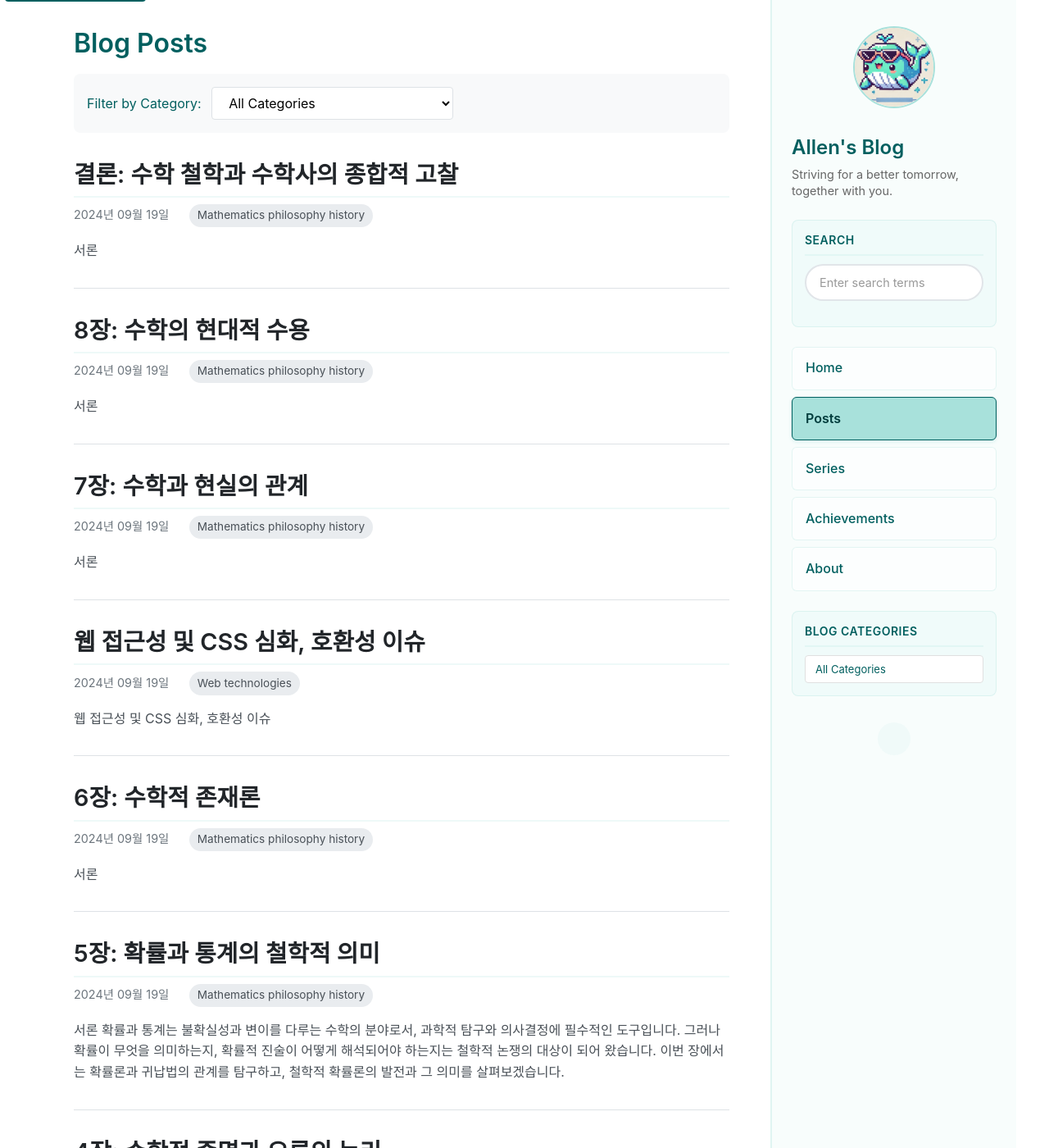
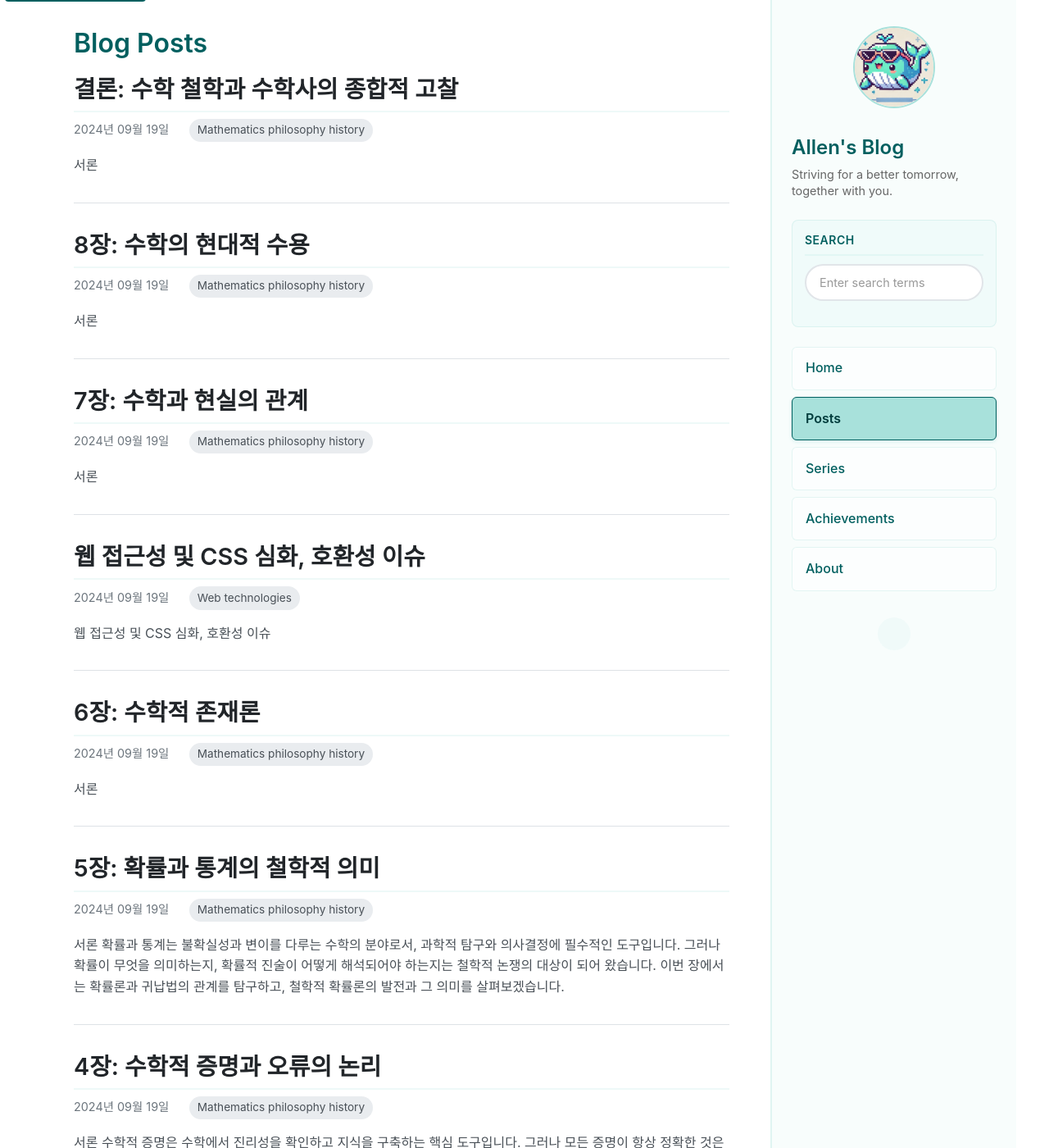
Before and after one commit to allenkang92/allenkang92.github.io, a Jekyll site: the page built from _pages/posts.html, in a window 1280 px wide and 1400 px high. Shown: the whole window at 82% size. Built offline with Jekyll 4.4.1, drawn with Linux system fonts in a browser that asks for light colours; a script that is not in the unit is left out.

Commit message:
refactor: remove category filters and enhance sidebar navigation styles.

```diff
--- a/_includes/components/sidebar.html
+++ b/_includes/components/sidebar.html
@@ -31,29 +31,7 @@
     </div>
   </nav>
 
-  <!-- 카테고리 필터 - 헤더에서 이동 -->
-  {% if page.url contains '/posts/' or page.url contains '/achievements/' %}
-  <div class="sidebar-category-filter">
-    <h3>{% if page.url contains '/posts/' %}Blog{% else %}Achievement{% endif %} Categories</h3>
-    <select
-      id="{% if page.url contains '/posts/' %}category-select{% else %}achievement-category-select{% endif %}"
-      aria-label="카테고리 선택"
-    >
-      <option value="all">All Categories</option>
-      {% if page.url contains '/posts/' %}
-        {% assign categories = site.data.categories.main %}
-      {% elsif page.url contains '/achievements/' %}
-        {% assign categories = site.data.achievement_categories.main %}
-      {% endif %}
 
-      {% for category in categories %}
-      <option value="{{ category.name }}" {% if page.category == category.name %}selected{% endif %}>
-        {{ category.title }}
-      </option>
-      {% endfor %}
-    </select>
-  </div>
-  {% endif %}
 
   <!-- 소셜 링크 -->
   <div class="social-links">
--- a/_pages/about.html
+++ b/_pages/about.html
@@ -4,6 +4,7 @@ title: About
 permalink: /about/
 ---
 
+<div class="about-content">
 <h2>About Me</h2>
 
 <div class="introduction" style="text-align: center; font-size: 1.5em; margin: 30px 0; color: #333; font-weight: 500;">
@@ -216,6 +217,8 @@ Aspirant in Cognitive Science and Neuroscience | Data Engineer
   <canvas id="skillRadarChart" width="400" height="400"></canvas>
 </div>
 
+</div>
+
 <!-- Chart.js 라이브러리 -->
 <script src="https://cdn.jsdelivr.net/npm/chart.js"></script>
 <!-- About 페이지 전용 JavaScript -->
--- a/_pages/posts.html
+++ b/_pages/posts.html
@@ -6,19 +6,6 @@ permalink: /posts/
 ---
 
 <h1>Blog Posts</h1>
-
-<div class="posts-filter">
-  <label for="category-select">Filter by Category:</label>
-  <select id="category-select">
-    <option value="all">All Categories</option>
-    {% assign categories = site.posts | map: "categories" | flatten | uniq | sort %}
-    {% for category in categories %}
-      {% if category %}
-        <option value="{{ category }}">{{ category | replace: '_', ' ' | capitalize }}</option>
-      {% endif %}
-    {% endfor %}
-  </select>
-</div>
 
 <div class="posts-list">
 {% for post in site.posts %}
@@ -42,27 +29,6 @@ permalink: /posts/
 </div>
 
 <style>
-.posts-filter {
-  margin-bottom: 2rem;
-  padding: 1rem;
-  background: #f8f9fa;
-  border-radius: 8px;
-}
-
-.posts-filter select {
-  padding: 0.5rem 1rem;
-  margin-left: 0.5rem;
-  border: 1px solid #dee2e6;
-  border-radius: 4px;
-  background: white;
-  font-size: 1rem;
-  cursor: pointer;
-}
-
-.posts-filter select:hover {
-  border-color: #adb5bd;
-}
-
 .post-preview {
   margin-bottom: 2rem;
   padding-bottom: 2rem;
@@ -113,19 +79,3 @@ permalink: /posts/
   color: #007bff;
 }
 </style>
-
-<script>
-document.getElementById('category-select').addEventListener('change', function() {
-  const selectedCategory = this.value.toLowerCase();
-  const posts = document.querySelectorAll('.post-preview');
-
-  posts.forEach(post => {
-    const postCategories = post.dataset.categories.toLowerCase().split(' ');
-    if (selectedCategory === 'all' || postCategories.includes(selectedCategory)) {
-      post.style.display = 'block';
-    } else {
-      post.style.display = 'none';
-    }
-  });
-});
-</script>
--- a/_sass/_sidebar.scss
+++ b/_sass/_sidebar.scss
@@ -36,43 +36,92 @@ aside.sidebar-right,
     }
   }
 
-  // 네비게이션 스타일 - 간단하고 깨끗하게
+  // 네비게이션 스타일 - 강력한 선택자로 확실히 적용
   .navigation {
-    margin: 1.5rem 0;
+    margin: 1.5rem 0 !important;
+    width: 100% !important;
 
     .nav-links {
-      display: flex;
-      flex-direction: column;
-      gap: 0.5rem;
-      list-style: none;
-      padding: 0;
-      margin: 0;
+      display: flex !important;
+      flex-direction: column !important;
+      gap: 0.5rem !important;
+      list-style: none !important;
+      padding: 0 !important;
+      margin: 0 !important;
+      width: 100% !important;
     }
 
     .nav-link {
-      display: block;
-      padding: 0.8rem 1rem;
-      color: #005F5F;
-      text-decoration: none;
-      border-radius: 6px;
-      transition: all 0.2s ease;
-      font-weight: 500;
-      font-size: 1rem;
-      background: rgba(255, 255, 255, 0.7);
-      border: 1px solid rgba(168, 225, 219, 0.3);
+      display: block !important;
+      padding: 0.8rem 1rem !important;
+      color: #005F5F !important;
+      text-decoration: none !important;
+      border-radius: 6px !important;
+      transition: all 0.2s ease !important;
+      font-weight: 500 !important;
+      font-size: 1rem !important;
+      background: rgba(255, 255, 255, 0.7) !important;
+      border: 1px solid rgba(168, 225, 219, 0.3) !important;
+      width: 100% !important;
+      box-sizing: border-box !important;
 
       &:hover {
-        background: rgba(168, 225, 219, 0.2);
-        color: #003D3D;
-        border-color: rgba(168, 225, 219, 0.6);
+        background: rgba(168, 225, 219, 0.2) !important;
+        color: #003D3D !important;
+        border-color: rgba(168, 225, 219, 0.6) !important;
       }
 
       &.active {
-        background: #A8E1DB;
-        color: #003D3D;
-        font-weight: 600;
-        border-color: #005F5F;
-        box-shadow: 0 2px 4px rgba(168, 225, 219, 0.4);
+        background: #A8E1DB !important;
+        color: #003D3D !important;
+        font-weight: 600 !important;
+        border-color: #005F5F !important;
+        box-shadow: 0 2px 4px rgba(168, 225, 219, 0.4) !important;
+      }
+    }
+  }
+
+  // 추가 강화: 직접 선택자로도 적용
+  nav.navigation {
+    margin: 1.5rem 0 !important;
+    width: 100% !important;
+
+    div.nav-links {
+      display: flex !important;
+      flex-direction: column !important;
+      gap: 0.5rem !important;
+      list-style: none !important;
+      padding: 0 !important;
+      margin: 0 !important;
+      width: 100% !important;
+
+      a.nav-link {
+        display: block !important;
+        padding: 0.8rem 1rem !important;
+        color: #005F5F !important;
+        text-decoration: none !important;
+        border-radius: 6px !important;
+        transition: all 0.2s ease !important;
+        font-weight: 500 !important;
+        font-size: 1rem !important;
+        background: rgba(255, 255, 255, 0.7) !important;
+        border: 1px solid rgba(168, 225, 219, 0.3) !important;
+        width: 100% !important;
+        box-sizing: border-box !important;
+
+        &:hover {
+          background: rgba(168, 225, 219, 0.2) !important;
+          color: #003D3D !important;
+          border-color: rgba(168, 225, 219, 0.6) !important;
+        }
+
+        &.active {
+          background: #A8E1DB !important;
+          color: #003D3D !important;
+          font-weight: 600 !important;
+          border-color: #005F5F !important;
+          box-shadow: 0 2px 4px rgba(168, 225, 219, 0.4) !important;
+        }
       }
     }
   }
```
